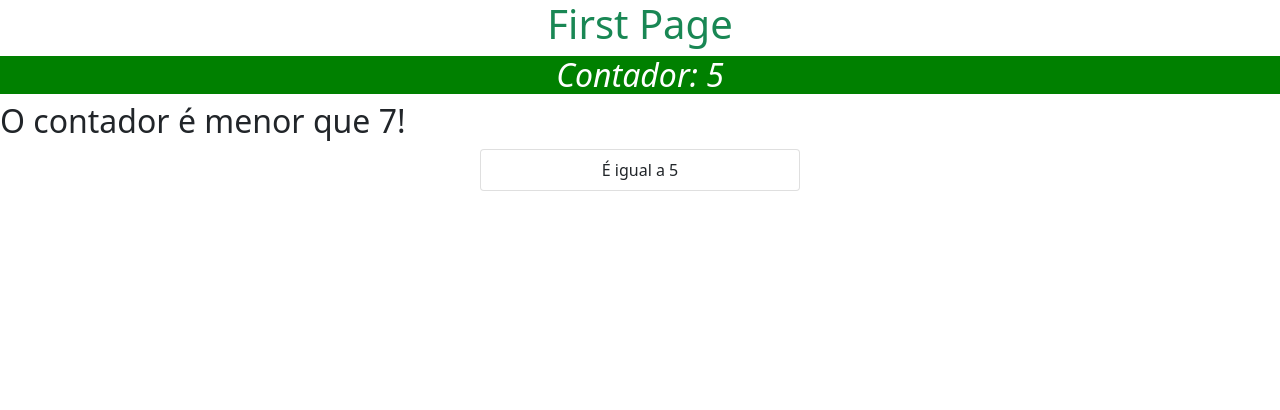
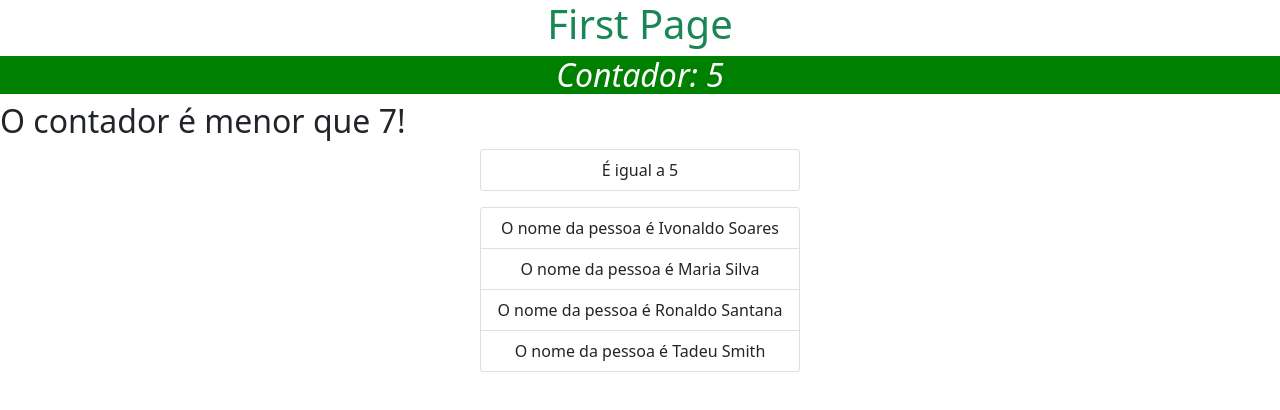
Before and after one commit to Kevyngorito/angular_directives, an Angular app in the folder angular_directives/: page / in a window 1280 px wide. Shown: the top 410 px of the page. Built offline with nearby package versions, Linux system fonts and the light colour scheme.

Commit message:
Entendendo o conceito de ngFor e utilizando objetos para iterar no html

```diff
--- a/angular_directives/src/app/app.component.html
+++ b/angular_directives/src/app/app.component.html
@@ -40,3 +40,13 @@
     >THIS IS A DEFAULT!</li>
 
 </ul>
+
+<ul class="list-group mx-auto my-3 col-3 text-center">
+
+    <li
+    class="list-group-item"
+    *ngFor="let pessoa of pessoas"
+    >
+        O nome da pessoa é {{pessoa.nome}} {{pessoa.sobrenome}}
+    </li>
+</ul>
--- a/angular_directives/src/app/app.component.ts
+++ b/angular_directives/src/app/app.component.ts
@@ -8,11 +8,31 @@
 export class AppComponent implements OnInit{
   count = 0;
 
+  pessoas = [
+    {
+      nome:"Ivonaldo",
+      sobrenome: "Soares"
+    },
+    {
+      nome:"Maria",
+      sobrenome: "Silva"
+    },
+    {
+      nome:"Ronaldo",
+      sobrenome: "Santana"
+    },
+    {
+      nome:"Tadeu",
+      sobrenome: "Smith"
+    }
+  ];
+
   constructor() {
 
   }
 
   ngOnInit () {
+    console.log(this.pessoas)
     let interval = setInterval(() => {
       this.count++;
       if(this.count == 10) {
```
